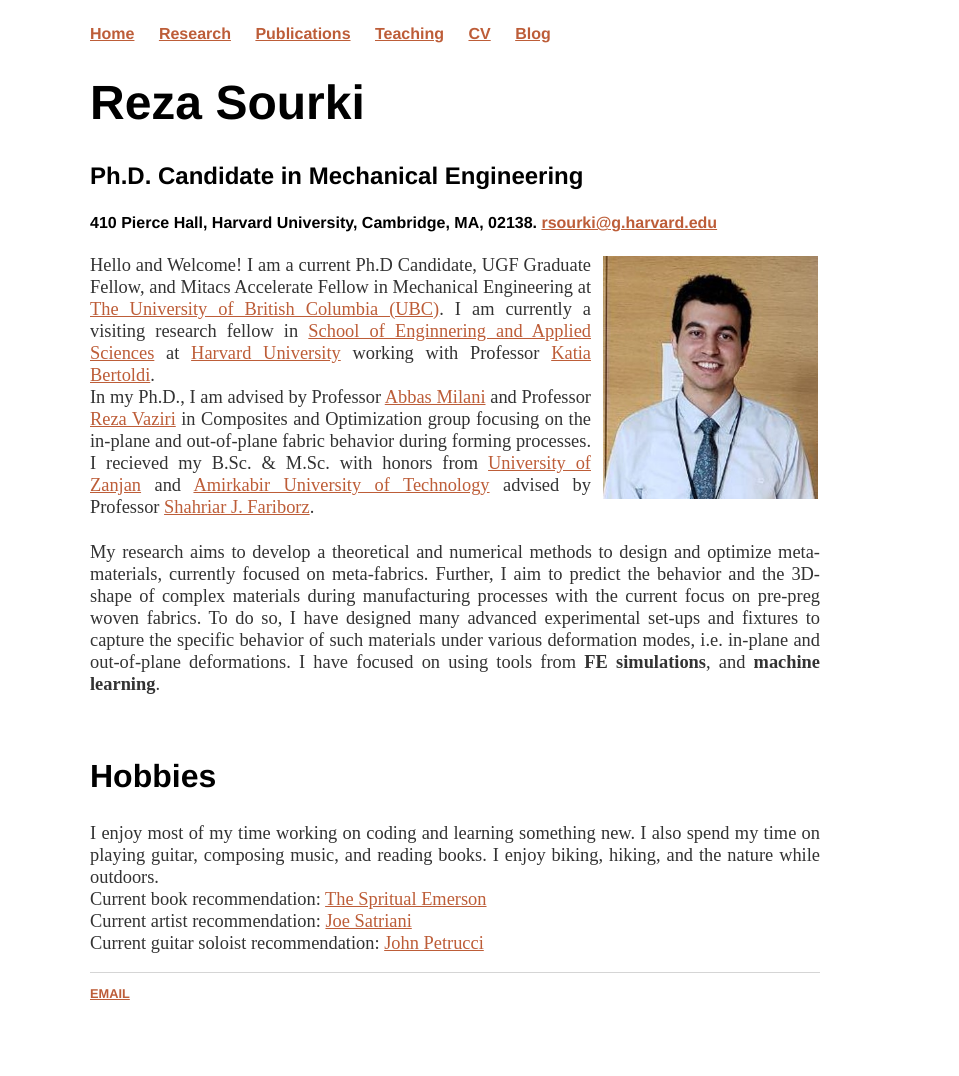
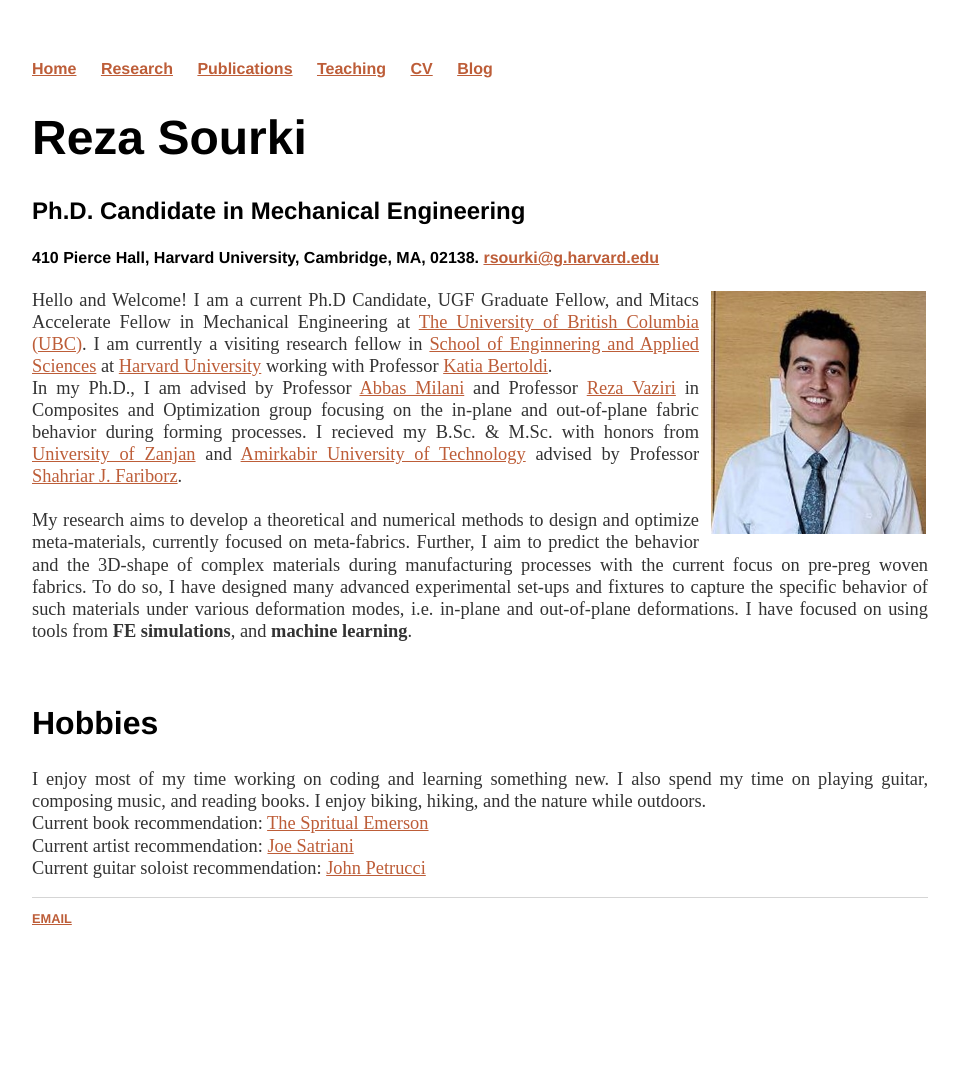
Before and after one commit to rsourki/rsourki.github.io, a Jekyll site: the page built from index.html, in a window 1280 px wide. Shown: the whole page, without its empty margins (160-1119 px from the left). Built offline with Jekyll 4.4.1, drawn with Linux system fonts in a browser that asks for light colours; after the commit the page ends 986 px from its top, so only the background shows below that.

Commit message:
Update main.css

```diff
--- a/css/main.css
+++ b/css/main.css
@@ -1,5 +1,7 @@
 body {
-    margin: 25px 300px 75px 250px;
+    margin: 60px auto;
+    width: 70%;
+    /*margin: 25px 300px 75px 250px;*/
 }
 nav ul, footer ul {
     font-family:'Helvetica', 'Arial', 'Sans-Serif';
```
